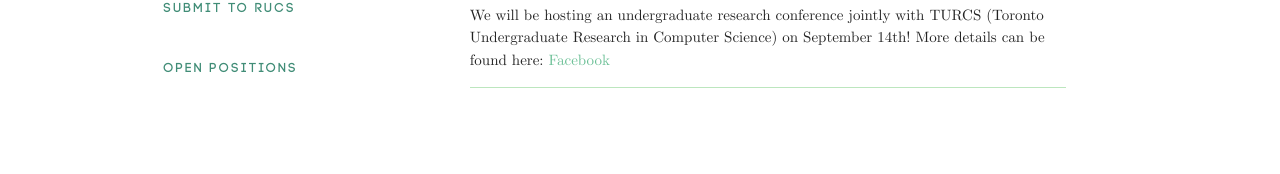
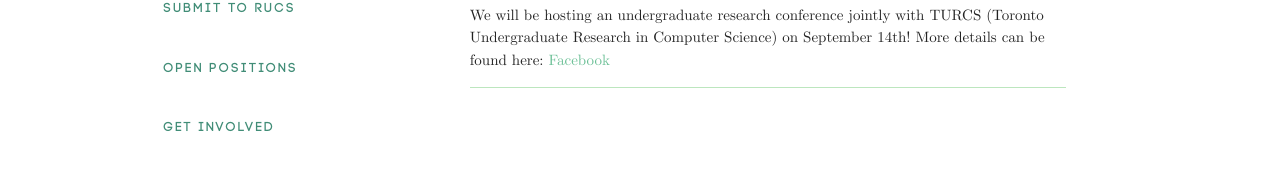
Before and after one commit to rucs-uoft/rucs-uoft.github.io, a Jekyll site: the page built from index.html, in a window 1280 px wide. Shown: the part 1236-1410 px from the top of the page. Built offline with Jekyll 4.4.1, drawn with Linux system fonts in a browser that asks for light colours; nearby versions of some CDN libraries; comment, search, counter and statistics services are not loaded.

Commit message:
add 'get involved' section

```diff
--- /dev/null
+++ b/_includes/get_involved.html
@@ -0,0 +1,48 @@
+<div class="container about">
+	<div class="row center">
+		<h3>Get Involved</h3>
+	</div>
+	<p>If you want to get involved with RUCS, you might want to check out our <span class="hide-on-med-and-up show-on-small">open positions</span><a class="collection-item hide-on-small-and-down" href="#openings">open positions</a> or <a href="https://docs.google.com/forms/d/e/1FAIpQLSd7GQLPA6zkt1sIa0nzgz1TP42Y39UxJw7Oll1ekMC42NcBrg/viewform" target="_blank">join the events or communications committees</a>.
+		<br><br>
+		<h5>Mailing List</h5>
+
+	<p>Sign up for our mailing list to receive updates about RUCS.</p>
+
+<!-- Begin MailChimp Signup Form -->
+<link href="//cdn-images.mailchimp.com/embedcode/classic-10_7.css" rel="stylesheet" type="text/css">
+<style type="text/css">
+	#mc_embed_signup{background:#fff; clear:left; font:14px Helvetica,Arial,sans-serif; }
+	/* Add your own MailChimp form style overrides in your site stylesheet or in this style block.
+	   We recommend moving this block and the preceding CSS link to the HEAD of your HTML file. */
+</style>
+<div id="mc_embed_signup">
+<form style="padding:0" action="https://rucs.us19.list-manage.com/subscribe/post?u=9c6d8b4d2083b6d090f2ce6cc&amp;id=a9ede86ca9" method="post" id="mc-embedded-subscribe-form" name="mc-embedded-subscribe-form" class="validate" target="_blank" novalidate>
+    <div id="mc_embed_signup_scroll">
+
+<div class="indicates-required"><span class="asterisk">*</span> indicates required</div>
+<div class="mc-field-group">
+	<label for="mce-EMAIL">Email Address  <span class="asterisk">*</span>
+</label>
+	<input style="padding:0;" type="email" value="" name="EMAIL" class="required email" id="mce-EMAIL">
+</div>
+<div class="mc-field-group">
+	<label for="mce-FNAME">First Name </label>
+	<input style="padding:0;" type="text" value="" name="FNAME" class="" id="mce-FNAME">
+</div>
+<div class="mc-field-group">
+	<label for="mce-LNAME">Last Name </label>
+	<input style="padding:0;" type="text" value="" name="LNAME" class="" id="mce-LNAME">
+</div>
+	<div id="mce-responses" class="clear">
+		<div class="response" id="mce-error-response" style="display:none"></div>
+		<div class="response" id="mce-success-response" style="display:none"></div>
+	</div>    <!-- real people should not fill this in and expect good things - do not remove this or risk form bot signups-->
+    <div style="position: absolute; left: -5000px;" aria-hidden="true"><input style="padding:0;" type="text" name="b_9c6d8b4d2083b6d090f2ce6cc_a9ede86ca9" tabindex="-1" value=""></div>
+    <div class="clear"><input style="background-color:#68C197;font-family:'Code Pro Demo';letter-spacing:2px;height:38px;padding-top:5px" type="submit" value="Subscribe" name="subscribe" id="mc-embedded-subscribe" class="button"></div>
+    </div>
+</form>
+</div>
+<script type='text/javascript' src='//s3.amazonaws.com/downloads.mailchimp.com/js/mc-validate.js'></script><script type='text/javascript'>(function($) {window.fnames = new Array(); window.ftypes = new Array();fnames[0]='EMAIL';ftypes[0]='email';fnames[1]='FNAME';ftypes[1]='text';fnames[2]='LNAME';ftypes[2]='text';fnames[3]='ADDRESS';ftypes[3]='address';fnames[4]='PHONE';ftypes[4]='phone';}(jQuery));var $mcj = jQuery.noConflict(true);</script>
+<!--End mc_embed_signup-->
+
+</div>
--- a/_includes/table_of_contents.html
+++ b/_includes/table_of_contents.html
@@ -36,6 +36,10 @@
         <a href="#openings" target="_blank" class="waves-light collection-item">
           <span class="toc-title">Open Positions</span>
         </a>
+
+        <a href="#get_involved" target="_blank" class="waves-light collection-item">
+          <span class="toc-title">Get Involved</span>
+        </a>
       </div>
     </div>
 
@@ -69,6 +73,10 @@
 
         <div class="toc-chapter-content" id="openings">
           {% include openings.html %}
+        </div>
+
+        <div class="toc-chapter-content" id="get_involved">
+          {% include get_involved.html %}
         </div>
       </div>
     </div>
@@ -130,6 +138,14 @@
           </div>
         </li>
 
+        <li id="get_involved-mini">
+          <div class="collapsible-header toc-title">Get Involved</div>
+          <div class="collapsible-body">
+              <!--content-->
+              {% include get_involved.html %}
+          </div>
+        </li>
+
       </ul>
     </div>
   </div>
```
